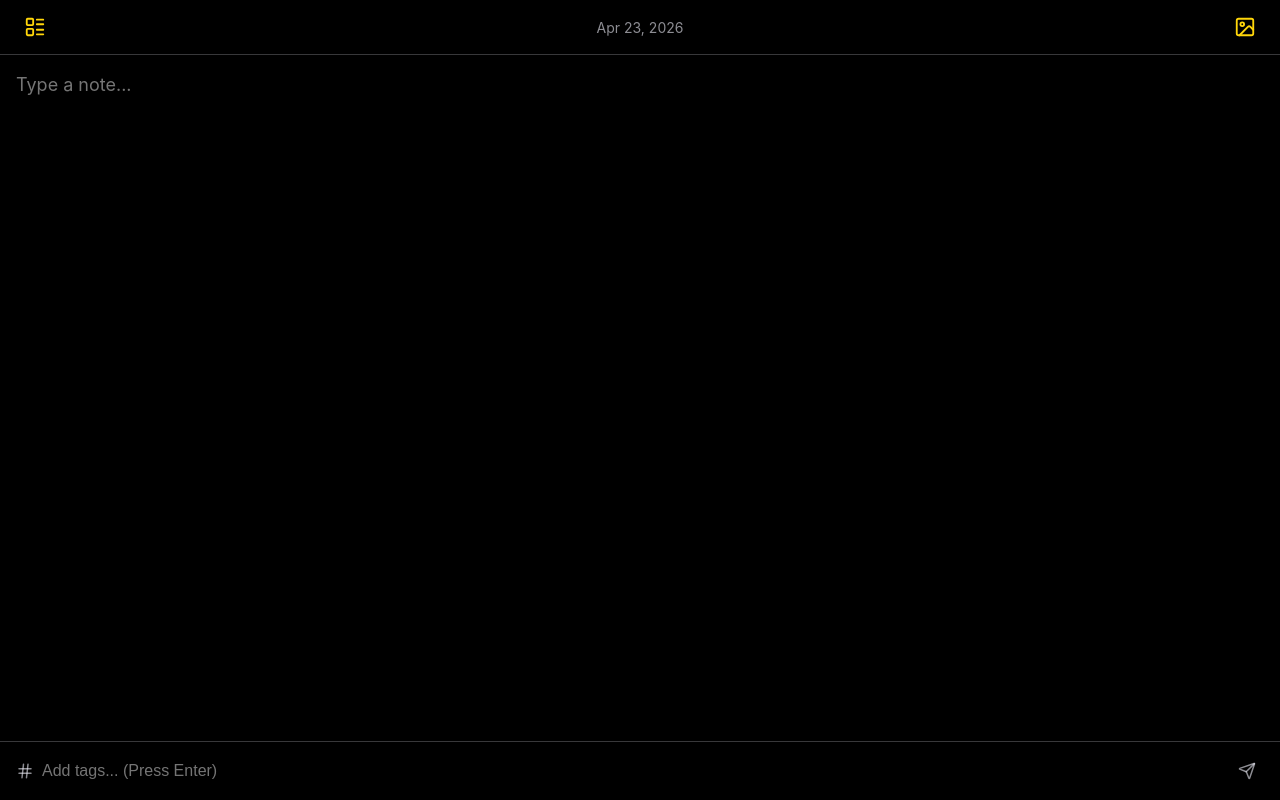
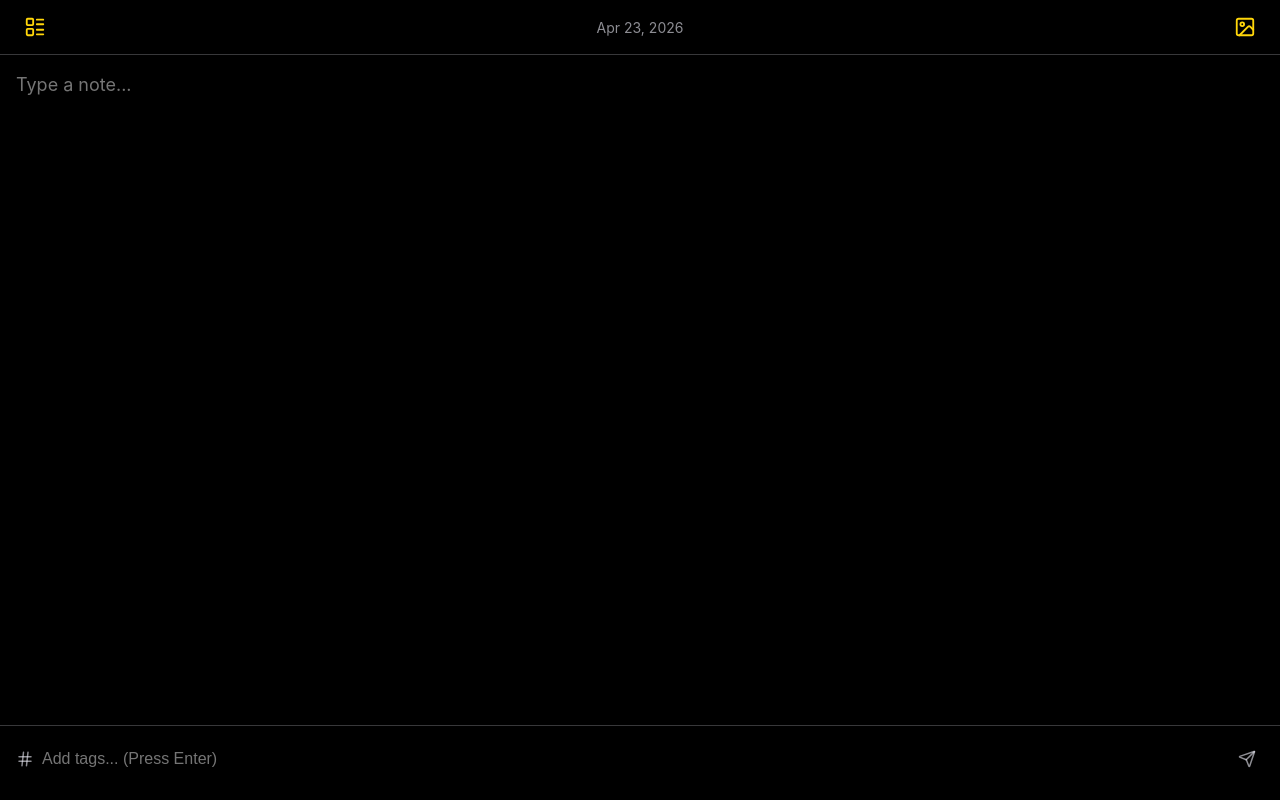
Before and after one commit to gjburke/submit-note, a React (Vite) app: page / in a window 1280 px wide. Both pictures are taken after a click on the button "Continue with Apple". Built offline with nearby package versions, Linux system fonts and the light colour scheme.

Commit message:
Some quick styling fixes - tag box size and main note bounds

```diff
--- a/src/index.css
+++ b/src/index.css
@@ -8,6 +8,10 @@
 
   font-family: -apple-system, BlinkMacSystemFont, 'Segoe UI', Roboto, Helvetica, Arial, sans-serif;
   color-scheme: dark;
+}
+
+*, *::before, *::after {
+  box-sizing: border-box;
 }
 
 body, html {
@@ -78,14 +82,15 @@ body, html {
   display: flex;
   align-items: center;
   gap: 8px;
-  padding: 12px 16px;
+  padding: 16px 16px calc(24px + env(safe-area-inset-bottom, 0px)) 16px;
   border-top: 1px solid var(--divider);
   background: var(--app-bg);
+  min-height: 72px;
 }
 
 .tag-pill {
   background: var(--panel-bg);
-  padding: 4px 12px;
+  padding: 6px 14px;
   border-radius: 16px;
   font-size: 0.875rem;
   white-space: nowrap;
```
